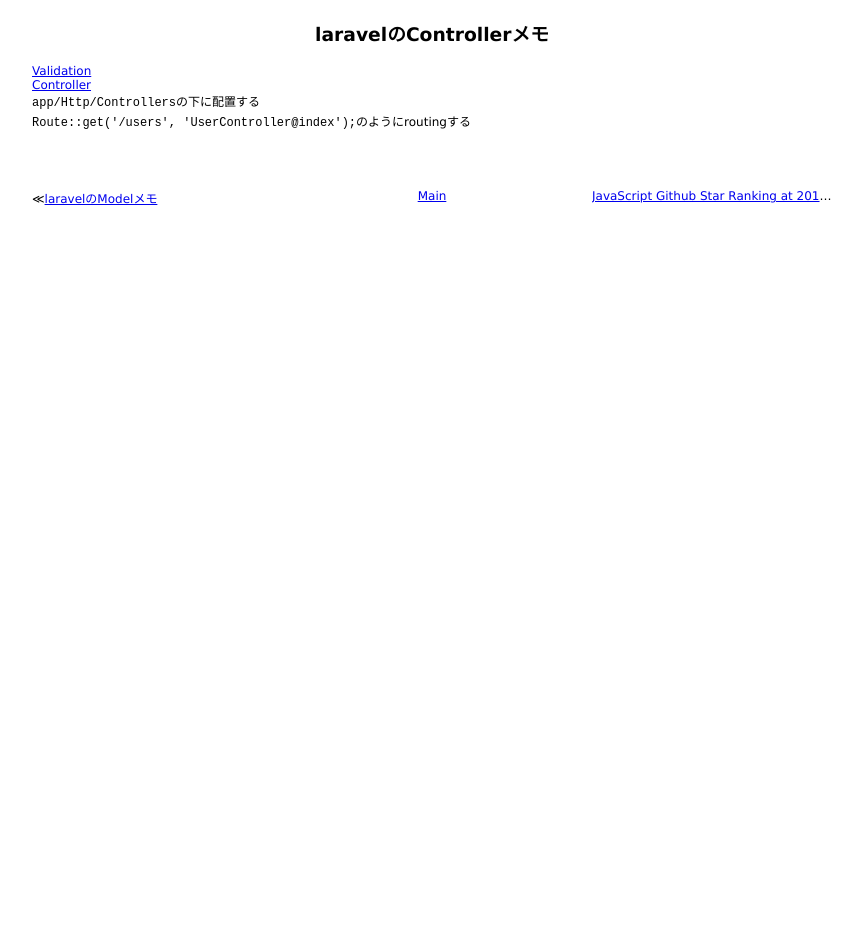
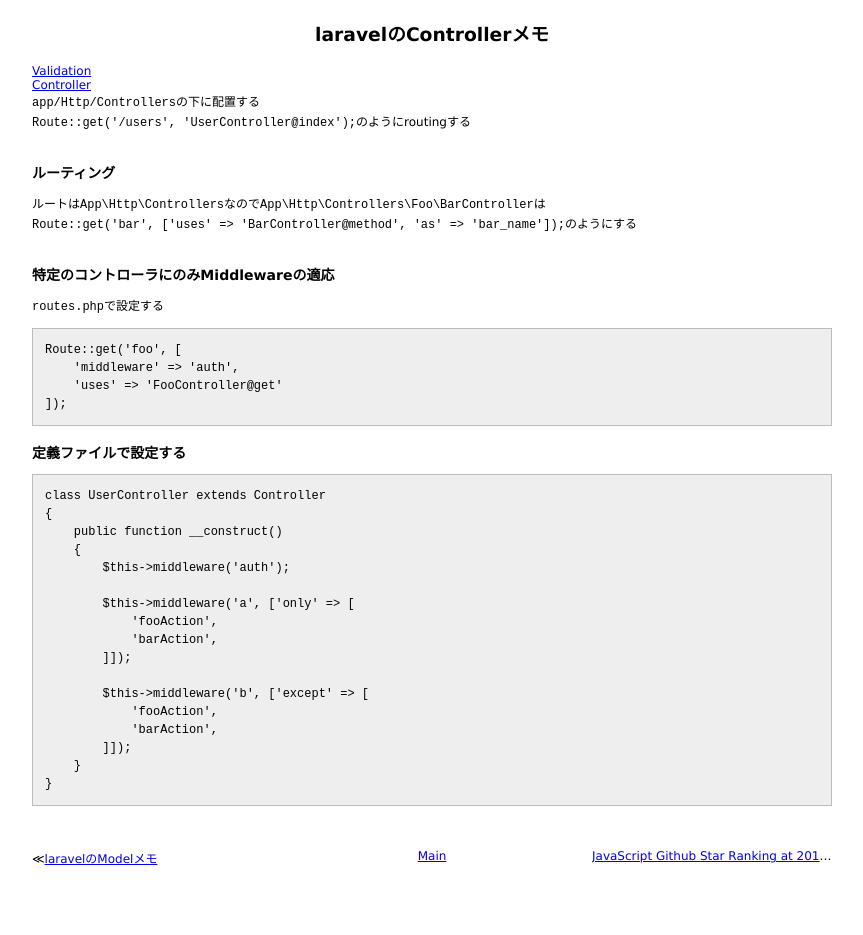
Before and after one commit to 38elements/38elements.github.com, a Jekyll site: the page built from _posts/2016-05-06-laravel-controller.md, in a window 1280 px wide. Shown: the whole page, without its empty margins (208-1071 px from the left). Built offline with Jekyll 4.4.1, drawn with Linux system fonts in a browser that asks for light colours; before the commit the page ends 900 px from its top, so only the background shows below that.

Commit message:
Update 2016-05-06-laravel-controller.md

````diff
--- a/_posts/2016-05-06-laravel-controller.md
+++ b/_posts/2016-05-06-laravel-controller.md
@@ -7,3 +7,40 @@ title: laravelのControllerメモ
 `app/Http/Controllers`の下に配置する
 `Route::get('/users', 'UserController@index');`のようにroutingする
 <br>
+
+### ルーティング
+ルートは`App\Http\Controllers`なので`App\Http\Controllers\Foo\BarController`は
+`Route::get('bar', ['uses' => 'BarController@method', 'as' => 'bar_name']);`のようにする
+<br>
+
+### 特定のコントローラにのみMiddlewareの適応
+
+`routes.php`で設定する
+
+```
+Route::get('foo', [
+    'middleware' => 'auth',
+    'uses' => 'FooController@get'
+]);
+```
+
+### 定義ファイルで設定する
+```
+class UserController extends Controller
+{
+    public function __construct()
+    {
+        $this->middleware('auth');
+
+        $this->middleware('a', ['only' => [
+            'fooAction',
+            'barAction',
+        ]]);
+
+        $this->middleware('b', ['except' => [
+            'fooAction',
+            'barAction',
+        ]]);
+    }
+}
+```
````
